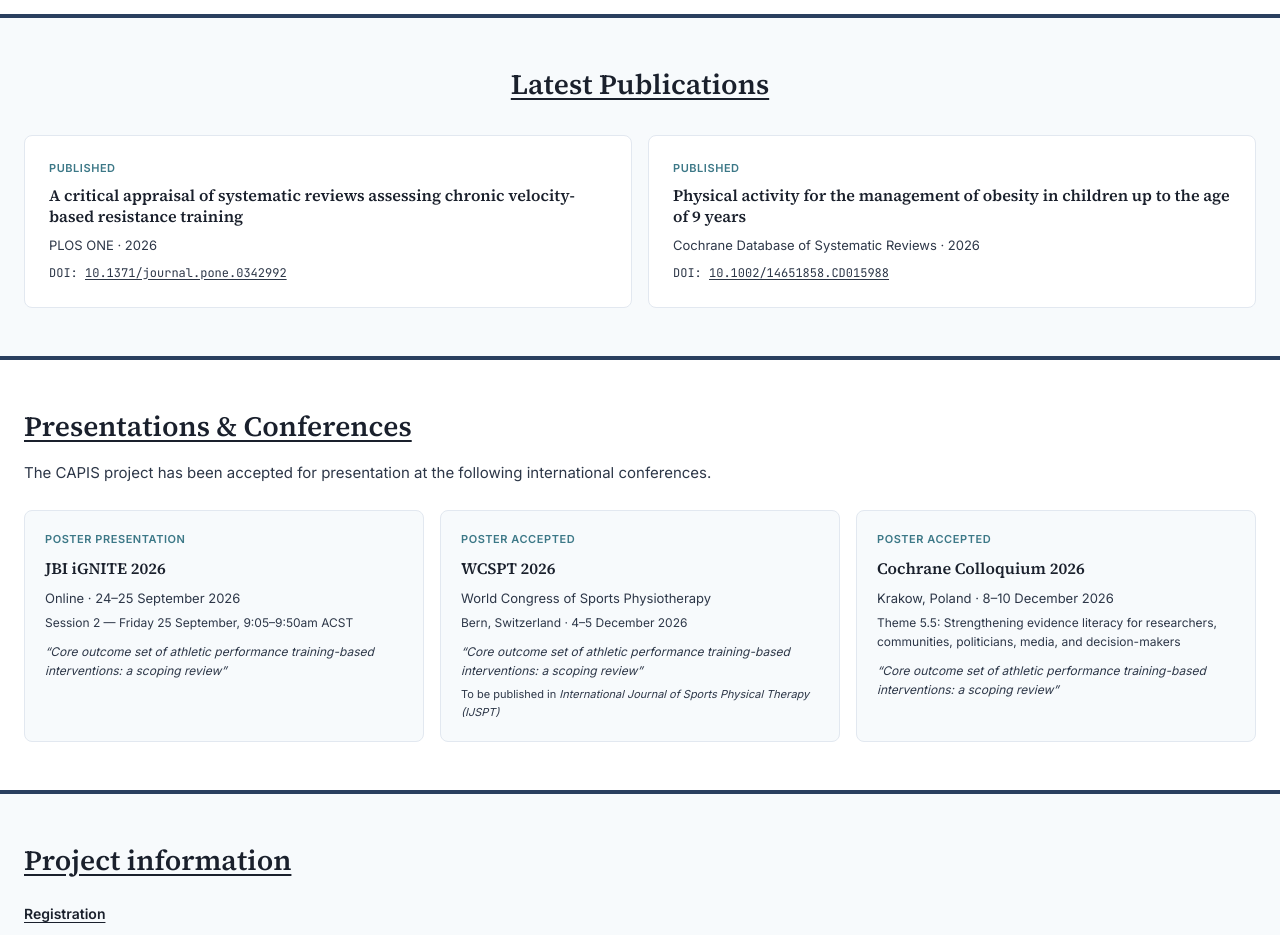
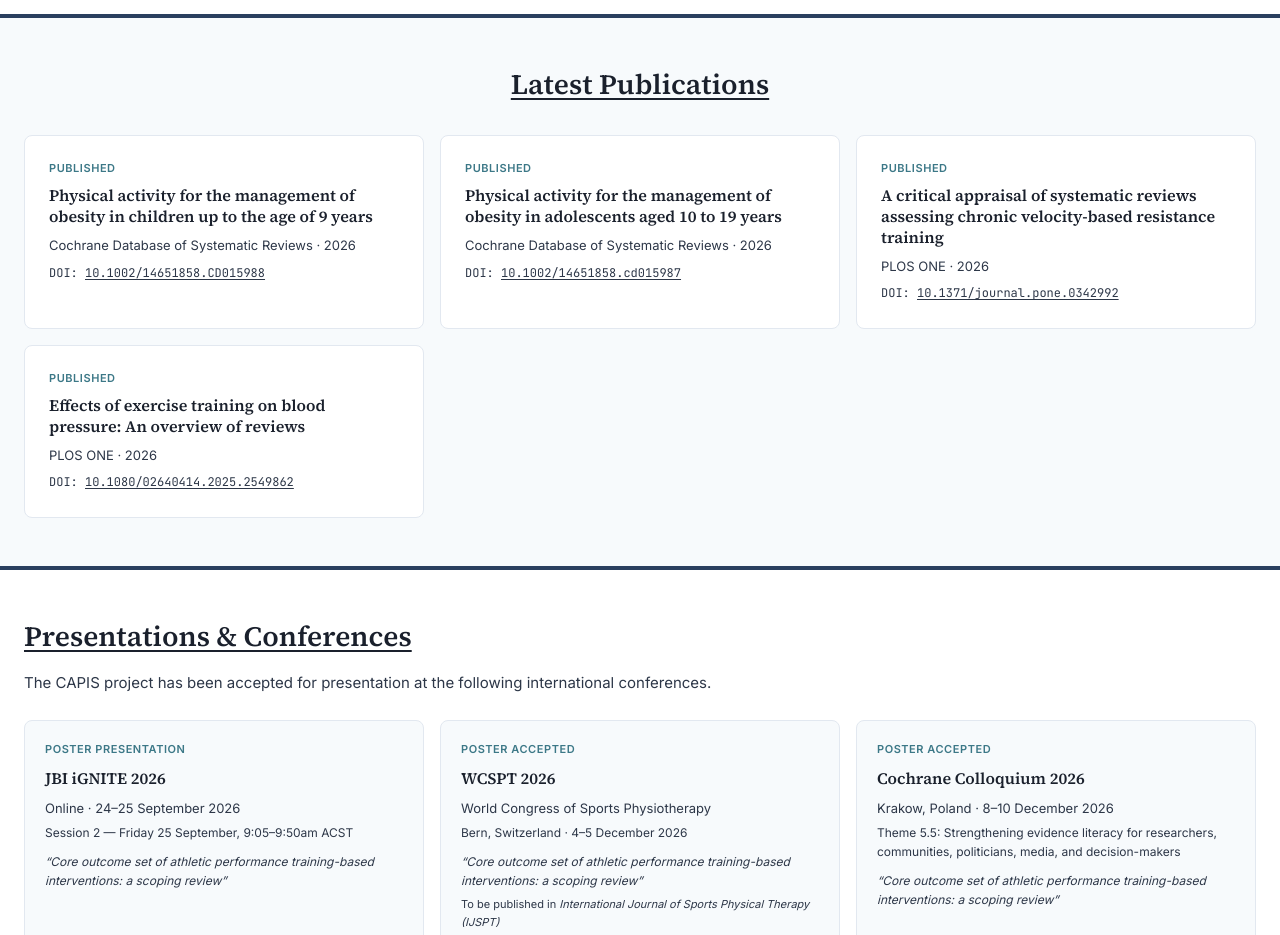
Before and after one commit to LoaizaBetancur/CAPIS-Project-Website, a Next.js app: page / in a window 1280 px wide. Shown: the part 3820-4755 px from the top of the page. Built offline with nearby package versions, Linux system fonts and the light colour scheme.

Commit message:
Update articles and references in page.tsx

```diff
--- a/app/page.tsx
+++ b/app/page.tsx
@@ -552,6 +552,100 @@ export default function HomePage() {
                   lineHeight: 1.3,
                 }}
               >
+                Physical activity for the management of obesity in children up to the age of 9 years
+              </h3>
+              <p style={{ fontSize: "13px", color: "#2D3748", marginBottom: "8px" }}>
+                Cochrane Database of Systematic Reviews · 2026
+              </p>
+              <p style={{ fontSize: "12px", fontFamily: "var(--font-mono)", color: "#2D3748" }}>
+                DOI: <a
+                  href="https://doi.org/10.1002/14651858.CD015988"
+                  target="_blank"
+                  rel="noopener noreferrer"
+                  style={{ color: "#2D3748", textDecoration: "underline", textUnderlineOffset: "2px" }}
+                >
+                  10.1002/14651858.CD015988
+                </a>
+              </p>
+            </article>
+
+            <article
+              style={{
+                borderRadius: "8px",
+                border: "1px solid #E2E8F0",
+                backgroundColor: "#FFFFFF",
+                padding: "24px",
+              }}
+            >
+              <p
+                style={{
+                  fontSize: "11px",
+                  fontWeight: 600,
+                  textTransform: "uppercase",
+                  letterSpacing: "0.05em",
+                  color: TEAL,
+                  marginBottom: "8px",
+                }}
+              >
+                Published
+              </p>
+              <h3
+                style={{
+                  fontFamily: "var(--font-display)",
+                  fontSize: "16px",
+                  fontWeight: 600,
+                  color: "#1A202C",
+                  marginBottom: "8px",
+                  lineHeight: 1.3,
+                }}
+              >
+                Physical activity for the management of obesity in adolescents aged 10 to 19 years
+              </h3>
+              <p style={{ fontSize: "13px", color: "#2D3748", marginBottom: "8px" }}>
+                Cochrane Database of Systematic Reviews · 2026
+              </p>
+              <p style={{ fontSize: "12px", fontFamily: "var(--font-mono)", color: "#2D3748" }}>
+                DOI: <a
+                  href="https://doi.org/10.1002/14651858.cd015987"
+                  target="_blank"
+                  rel="noopener noreferrer"
+                  style={{ color: "#2D3748", textDecoration: "underline", textUnderlineOffset: "2px" }}
+                >
+                  10.1002/14651858.cd015987
+                </a>
+              </p>
+            </article>
+
+            <article
+              style={{
+                borderRadius: "8px",
+                border: "1px solid #E2E8F0",
+                backgroundColor: "#FFFFFF",
+                padding: "24px",
+              }}
+            >
+              <p
+                style={{
+                  fontSize: "11px",
+                  fontWeight: 600,
+                  textTransform: "uppercase",
+                  letterSpacing: "0.05em",
+                  color: TEAL,
+                  marginBottom: "8px",
+                }}
+              >
+                Published
+              </p>
+              <h3
+                style={{
+                  fontFamily: "var(--font-display)",
+                  fontSize: "16px",
+                  fontWeight: 600,
+                  color: "#1A202C",
+                  marginBottom: "8px",
+                  lineHeight: 1.3,
+                }}
+              >
                 A critical appraisal of systematic reviews assessing chronic velocity-based resistance training
               </h3>
               <p style={{ fontSize: "13px", color: "#2D3748", marginBottom: "8px" }}>
@@ -599,19 +693,19 @@ export default function HomePage() {
                   lineHeight: 1.3,
                 }}
               >
-                Physical activity for the management of obesity in children up to the age of 9 years
+                Effects of exercise training on blood pressure: An overview of reviews
               </h3>
               <p style={{ fontSize: "13px", color: "#2D3748", marginBottom: "8px" }}>
-                Cochrane Database of Systematic Reviews · 2026
+                PLOS ONE · 2026
               </p>
               <p style={{ fontSize: "12px", fontFamily: "var(--font-mono)", color: "#2D3748" }}>
                 DOI: <a
-                  href="https://doi.org/10.1002/14651858.CD015988"
+                  href="https://doi.org/10.1080/02640414.2025.2549862"
                   target="_blank"
                   rel="noopener noreferrer"
                   style={{ color: "#2D3748", textDecoration: "underline", textUnderlineOffset: "2px" }}
                 >
-                  10.1002/14651858.CD015988
+                  10.1080/02640414.2025.2549862
                 </a>
               </p>
             </article>
```
